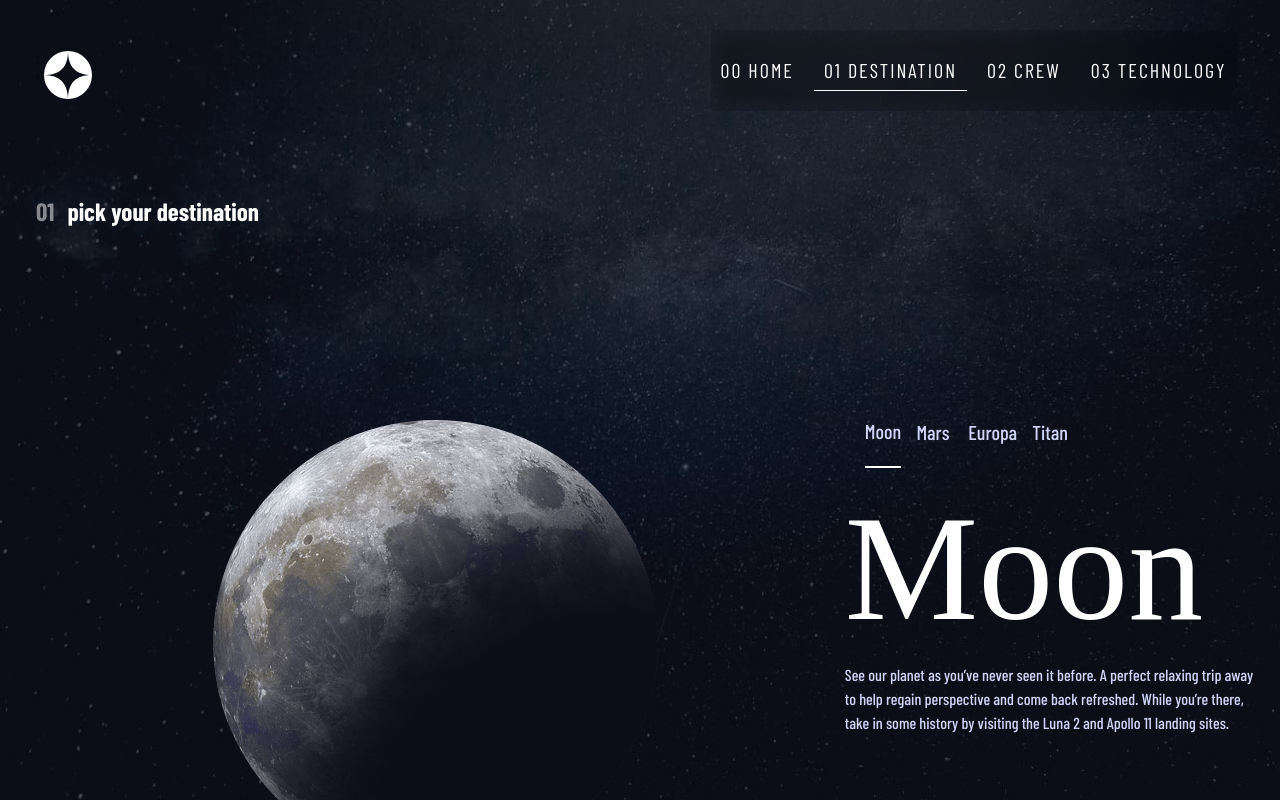
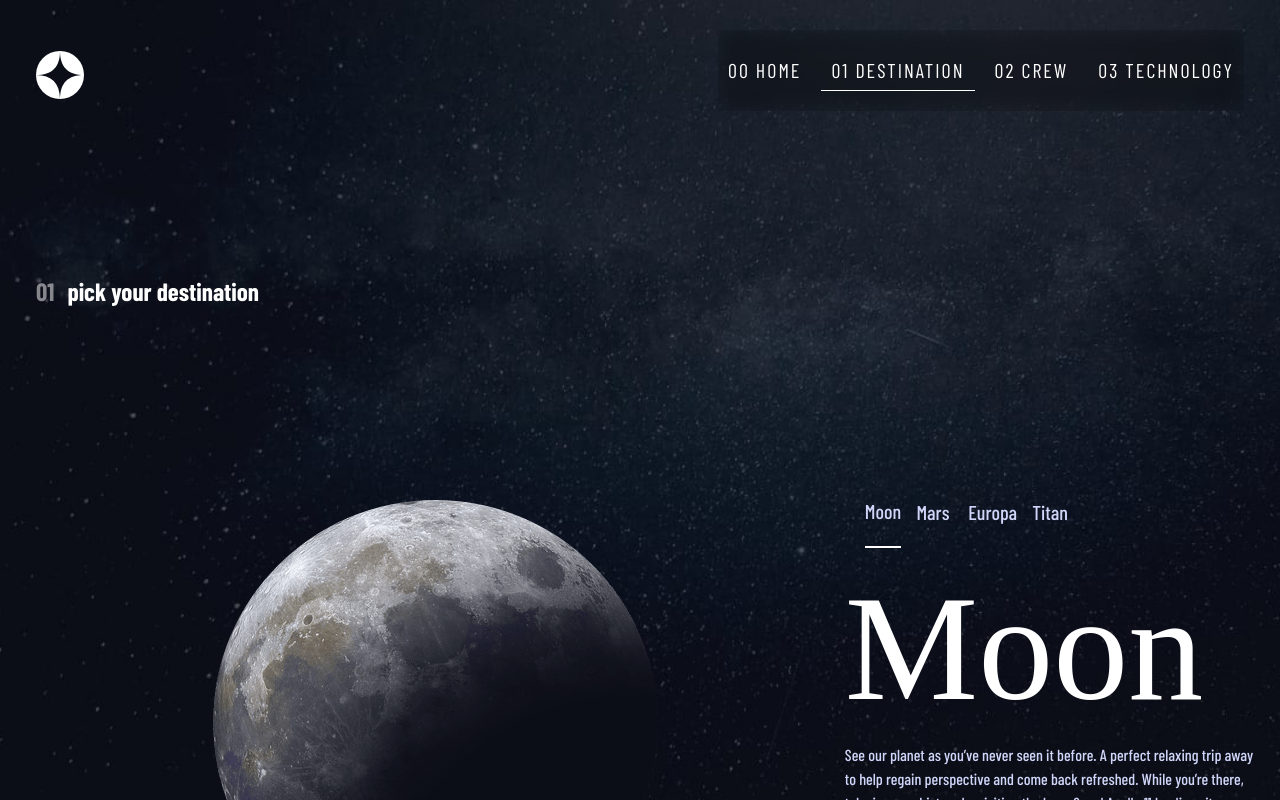
Before and after one commit to agun36/space-tourism-website-main-dev, a React (Vite) app: page /destination in a window 1280 px wide. Shown: the top 800 px of the page. Built offline with nearby package versions, Linux system fonts and the light colour scheme; a web font is replaced by a local one.

Commit message:
modified destination

```diff
--- a/src/pages/destinationPages.tsx
+++ b/src/pages/destinationPages.tsx
@@ -14,11 +14,11 @@ export const DestinationPages = () => {
     }
 
     return (
-        <div className="destination d-flex flex-column  px-md-4 px-sm-0 min-vh-100">
-            <div className="mt-sm-0 mt-md-5 px-4">
+        <div className="destination row row-cols-lg-2  flex-lg-column px-md-4 px-sm-0 min-vh-100">
+            <div className="mt-sm-0 mt-md-5 px-4 col-12 col-lg-12">
                 <Navigation />
             </div>
-            <div className="row  align-items-center justify-content-center  justify-content-md-center  mx-auto ">
+            <div className="col-12 col-lg-12 row row-cols-lg-1    flex-lg-colum align-items-center justify-content-md-center   mx-auto my-lg-8 ">
                 <div className="destination-head my-8 mt-md-8 col-12  d-flex justify-content-center justify-content-sm-start justify-content-md-start px-4  d-flex justify-content-center align-items-center">
                     <h1 className="text-white-000 d-flex gap-2"><span className="opacity-50">01</span> pick your destination</h1>
                 </div>
```
